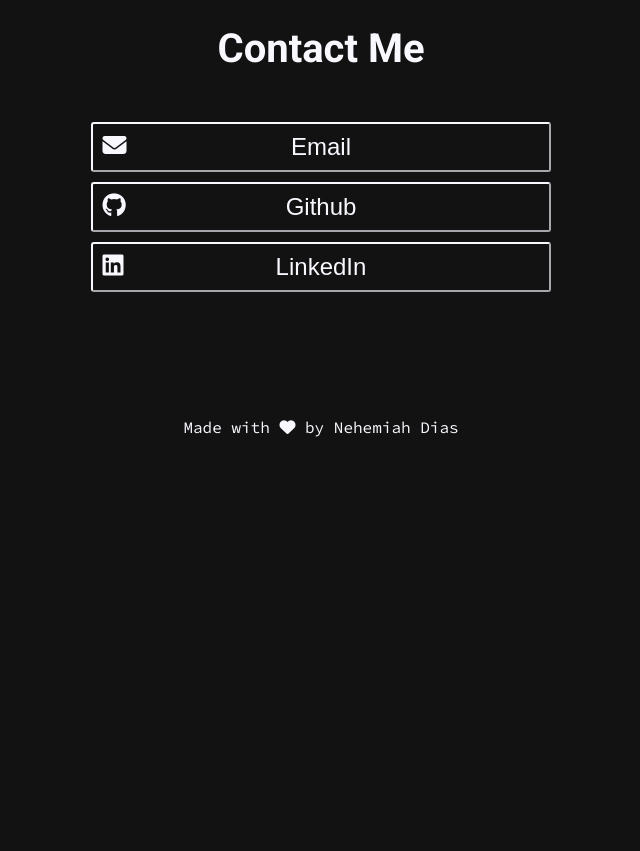
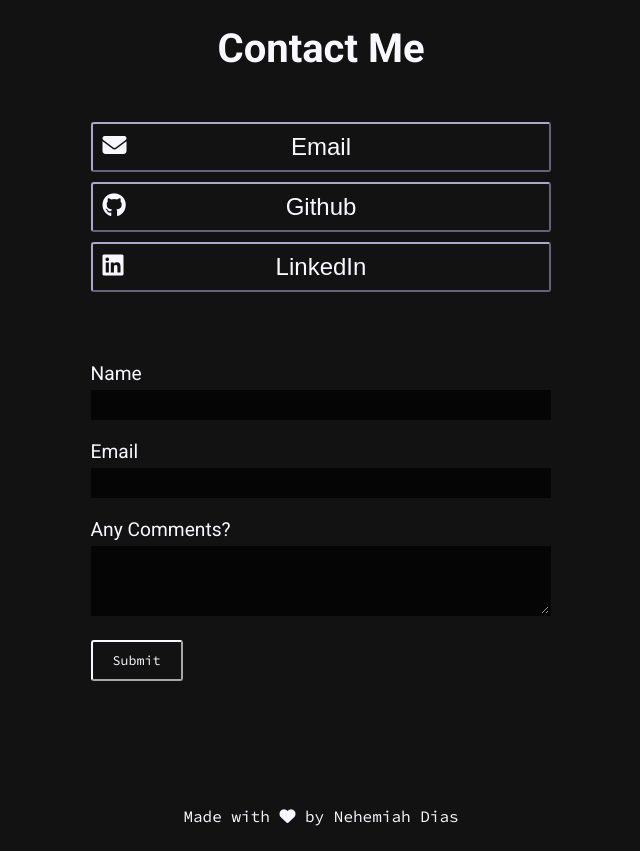
Before and after one commit to NehemiahDias/portfolio-site, a React (Create React App) app: page / in a window 1280 px wide. Shown: the part 3440-4291 px from the top of the page, without its empty margins (319-959 px from the left). Before the commit the page ends 3902 px from the top, so only its background shows below. Built offline with nearby package versions, Linux system fonts and the light colour scheme.

Commit message:
add contact form

```diff
--- a/src/components/contactComponents/ContactComponent.css
+++ b/src/components/contactComponents/ContactComponent.css
@@ -15,7 +15,7 @@
     background-color: #121212;
     color: #FAF8FF;
     border-radius: 3px;
-    border-color: #FAF8FF;
+    border-color: #ACA7CB;
     margin: auto;
     position: relative;
     font-size: 1.5rem;
@@ -30,3 +30,48 @@
     position: absolute;
     left: 10px;
 }
+form {
+    display: block;
+    margin: auto;
+    width: 60%;
+    padding-top: 70px;
+}
+.input-field {
+    display: block;
+}
+.input-field p {
+    margin-bottom: 5px;
+    font-size: 1.2rem;
+}
+form input {
+    margin-bottom: 20px;
+}
+form input, form textarea {
+    height: 30px;
+    width: 100%;
+    background-color: #050505;
+    color: #FF00FF;
+    font-family: 'Source Code Pro', monospace;
+    border: 2px solid #050505;
+    outline: none;
+}
+form input:focus, form textarea:focus {
+    border: 2px solid #FF00FF;
+}
+form textarea {
+    height: 70px;
+}
+form button {
+    padding: 10px 20px;
+    font-family: 'Source Code Pro', monospace;
+    background-color: transparent;
+    color: #FAF8FF;
+    border-color: #FAF8FF;
+    border-radius: 3px;
+    margin-top: 20px;
+    transition: 0.3s ease;
+}
+form button:hover {
+    background-color: rgba(255, 0, 255, 0.2);
+    cursor: pointer;
+}
--- a/src/components/contactComponents/ContactComponent.js
+++ b/src/components/contactComponents/ContactComponent.js
@@ -10,6 +10,23 @@ function ContactComponent() {
             <button><i class="fa-brands fa-github"></i> Github</button>
             <button><i class="fa-brands fa-linkedin"></i> LinkedIn</button>
         </div>
+        <form name='contact-form' method='post' data-netlify='true' onSubmit='submit'>
+          <input type='hidden' name='form-name' value='contact-form' />
+          <div className='input-field'>
+            <p>Name</p>
+            <input type='text' name='name' required/>
+          </div>
+          <div className='input-field'>
+            <p>Email</p>
+            <input type='email' name='email' required/>
+          </div>
+          <div className='input-field'>
+            <p>Any Comments?</p>
+            <textarea name='comments' required></textarea>
+          </div>
+
+          <button type='submit'>Submit</button>
+        </form>
     </section>
   )
 }
```
